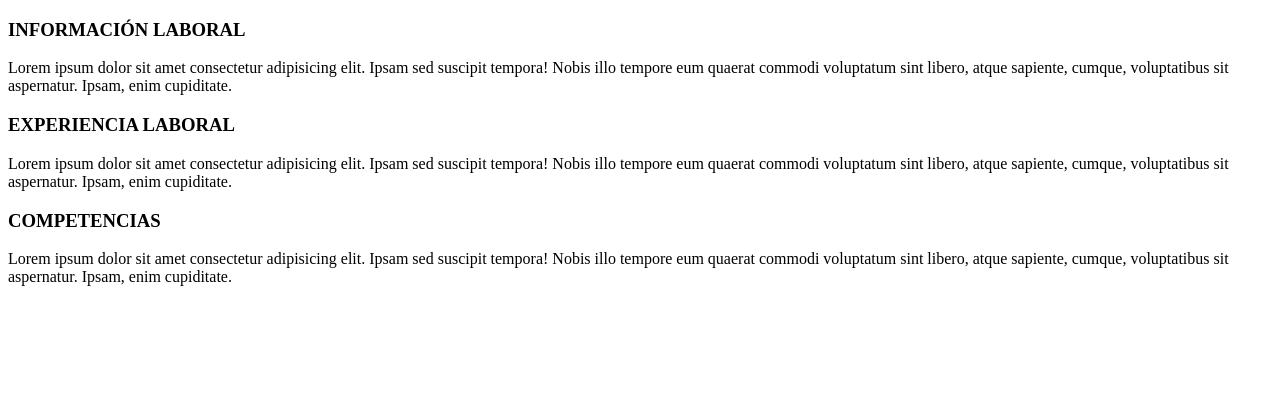
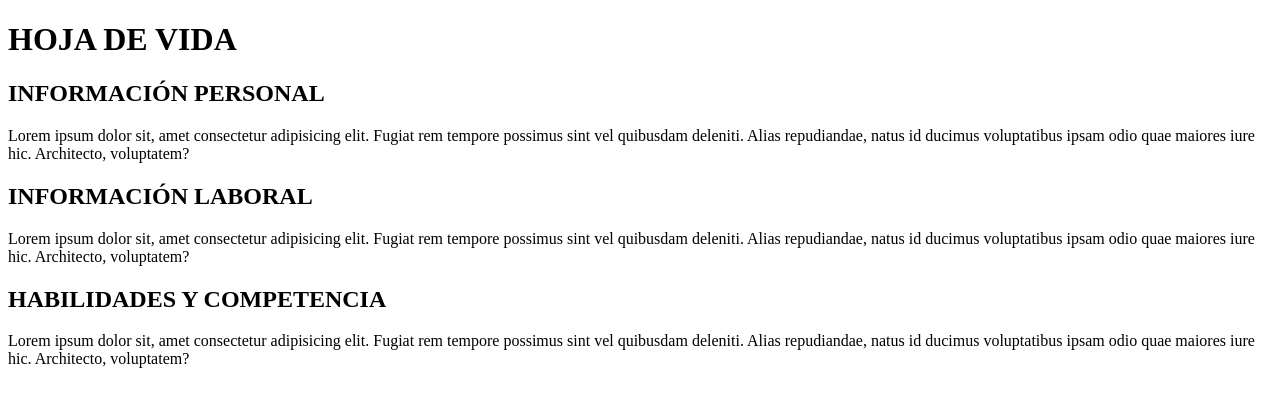
Before and after one commit to Scr1ptechnick/Formulario8NOV, a plain HTML site: page index.html in a window 1280 px wide. Drawn offline with Linux system fonts and the light colour scheme.

Commit message:
Creación de Hoja de Vida

```diff
--- a/index.html
+++ b/index.html
@@ -1,38 +1,38 @@
 <!DOCTYPE html>
-<html lang="es">
+<html>
 <head>
-    <meta charset="UTF-8">
-    <meta name="viewport" content="width=device-width, initial-scale=1.0">
+    <meta charset='utf-8'>
     <title>HOJA DE VIDA</title>
+    <meta name='viewport' content='width=device-width, initial-scale=1'>
 </head>
 <body>
+    <header>
+        <h1>HOJA DE VIDA</h1>
+    </header>
+
     <section>
-        <article>
-            <h1>INFORMACIÓN LABORAL</h1>
-            <p>Lorem ipsum dolor sit amet consectetur adipisicing elit.
-            Ipsam sed suscipit tempora! Nobis illo tempore eum quaerat commodi
-            voluptatum sint libero, atque sapiente, cumque, voluptatibus sit aspernatur.
-            Ipsam, enim cupiditate.</p>
-        </article>
-
-        <article>
-            <h1>EXPERIENCIA LABORAL</h1>
-            <p>Lorem ipsum dolor sit amet consectetur adipisicing elit.
-            Ipsam sed suscipit tempora! Nobis illo tempore eum quaerat commodi
-            voluptatum sint libero, atque sapiente, cumque, voluptatibus sit aspernatur.
-            Ipsam, enim cupiditate.</p>
-        </article>
-
-        <article>
-            <h1>COMPETENCIAS</h1>
-            <p>Lorem ipsum dolor sit amet consectetur adipisicing elit.
-            Ipsam sed suscipit tempora! Nobis illo tempore eum quaerat commodi
-            voluptatum sint libero, atque sapiente, cumque, voluptatibus sit aspernatur.
-            Ipsam, enim cupiditate.</p>
-        </article>
-
+        <H2>INFORMACIÓN PERSONAL</H2>
+        <P>Lorem ipsum dolor sit, amet consectetur adipisicing elit.
+            Fugiat rem tempore possimus sint vel quibusdam deleniti. Alias repudiandae,
+            natus id ducimus voluptatibus ipsam odio quae maiores iure hic. Architecto, voluptatem?
+        </P>
     </section>
 
+    <section>
+        <H2>INFORMACIÓN LABORAL</H2>
+        <P>Lorem ipsum dolor sit, amet consectetur adipisicing elit.
+            Fugiat rem tempore possimus sint vel quibusdam deleniti. Alias repudiandae,
+            natus id ducimus voluptatibus ipsam odio quae maiores iure hic. Architecto, voluptatem?
+        </P>
+    </section>
+
+    <section>
+        <H2>HABILIDADES Y COMPETENCIA</H2>
+        <P>Lorem ipsum dolor sit, amet consectetur adipisicing elit.
+            Fugiat rem tempore possimus sint vel quibusdam deleniti. Alias repudiandae,
+            natus id ducimus voluptatibus ipsam odio quae maiores iure hic. Architecto, voluptatem?
+        </P>
+    </section>
 
 </body>
 </html>
```
